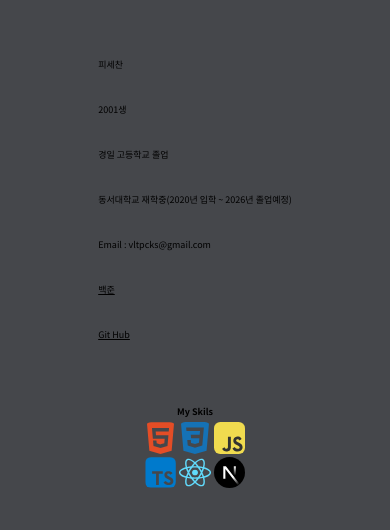
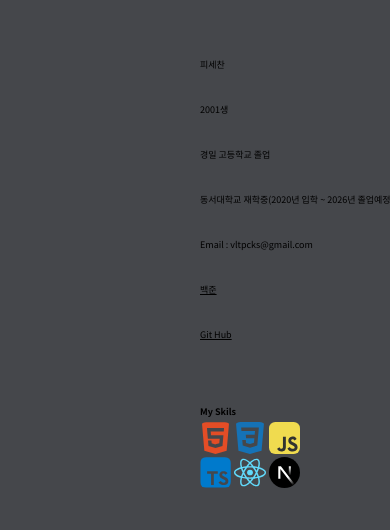
Before and after one commit to leaftha/My-PortFolio, a React (Create React App) app: page / in a window 390 px wide. Shown: the part 1054-1584 px from the top of the page. Built offline with nearby package versions, Linux system fonts and the light colour scheme.

Commit message:
위치 반응형으로 변경

```diff
--- a/src/style/mySkils.module.css
+++ b/src/style/mySkils.module.css
@@ -6,7 +6,8 @@
   display: flex;
   font-family: "Noto Sans KR", sans-serif;
   flex-direction: column;
-  align-items: center;
+  /* align-items: center; */
+  margin-left: 40em;
   justify-content: center;
 }
 
@@ -27,8 +28,9 @@
 .skilContainer {
   display: flex;
   flex-direction: column;
-  align-items: center;
-  justify-content: center;
+  /* align-items: center; */
+  width: 10%;
+  /* justify-content: center; */
 }
 
 .skilTitle {
```
